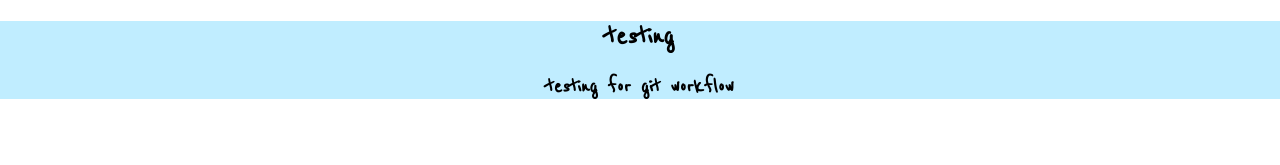
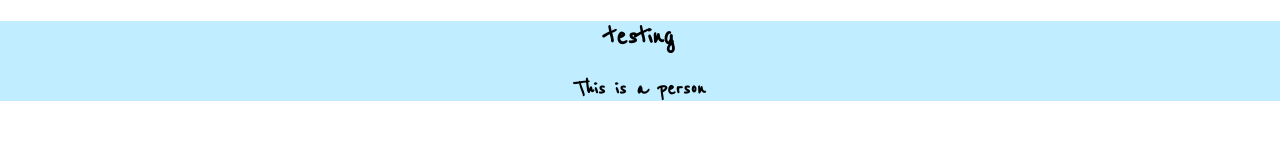
Before and after one commit to juliemoon/reactBurger, a React (Create React App) app in the folder my-app/: page / in a window 1280 px wide. Shown: the top 165 px of the page. Built offline with nearby package versions, Linux system fonts and the light colour scheme.

Commit message:
import presentational component

```diff
--- a/my-app/src/App.js
+++ b/my-app/src/App.js
@@ -1,12 +1,13 @@
 import React, { Component } from 'react';
 import './App.css';
+import Person from './Person/Person';
 
 class App extends Component {
   render() {
     return (
       <div className="App">
         <h1> testing </h1>
-        <h2>testing for git workflow</h2>
+        <h2><Person/></h2>
       </div>
     );
   }
```
